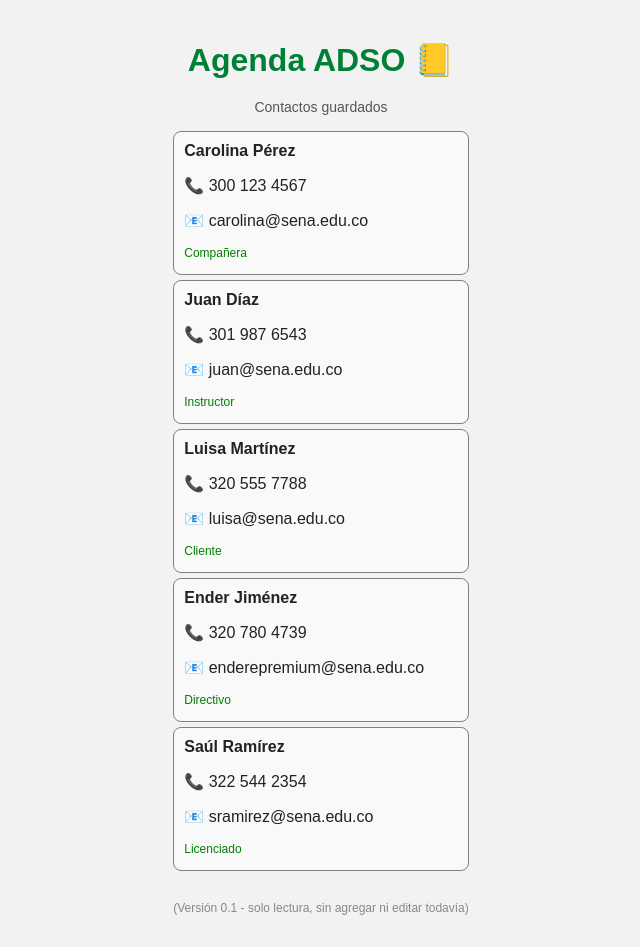
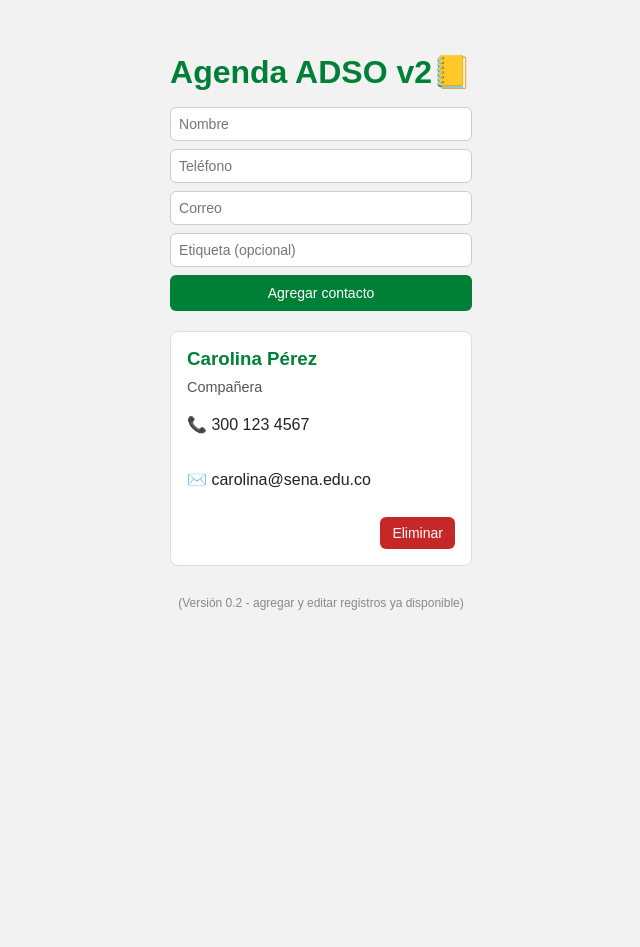
Before and after one commit to Serna-Sebastian-06/Agenda-ADSO, a React (Vite) app: page / in a window 1280 px wide. Shown: the whole page, without its empty margins (319-959 px from the left). After the commit the page ends 800 px from the top, so only its background shows below. Built offline with nearby package versions, Linux system fonts and the light colour scheme.

Commit message:
Cambios genereales de funcionamiento, como un formulario de registro y la capacidad de agregar y eliminar registros mediante su id

```diff
--- a/src/App.css
+++ b/src/App.css
@@ -57,3 +57,38 @@
   margin-top: 30px;
   color: #888;
 }
+
+.app-container { max-width: 520px; margin: 2rem auto; font-family: Arial, sans-serif; }
+.app-title { color:#008037; text-align:center; margin-bottom:1rem; }
+
+.form-contacto { display:flex; flex-direction:column; gap:8px; margin-bottom:20px; }
+.form-contacto input { padding:8px; border-radius:6px; border:1px solid #ccc; font-size:14px; }
+.form-contacto button { background:#008037; color:#fff; border:0; padding:10px; border-radius:6px; cursor:pointer; }
+.form-contacto button:hover { background:#006b2f; }
+
+.tarjeta-contacto { border:1px solid #ddd; border-radius:8px; padding:1rem; background:#fff; margin-bottom:.5rem; }
+.tarjeta-contacto h3 { color:#008037; margin:0 0 .3rem; }
+.btn-eliminar { margin-top:.15rem; background:#c62828; color:#fff; border:0; padding:.5rem .75rem; border-radius:6px; cursor:pointer; }
+.btn-eliminar:hover { background:#8e0000; }
+
+/* Espaciados dentro de la tarjeta */
+.tarjeta-contacto { display: flex; flex-direction: column; gap: 4px; }
+
+/* Estilo opcional para las líneas de datos */
+.tarjeta-contacto .dato { margin: 0; color: #333; }
+
+/* La etiqueta (rol) en su propia línea */
+.tarjeta-contacto .tag {
+  margin: 0;
+  color: #555;
+  font-size: 0.9rem;}
+
+  /* Contenedor del botón: lo empuja hacia la derecha y separa del contenido */
+.tarjeta-contacto .acciones {
+  margin-top: 8px;
+  display: flex;
+  justify-content: flex-end;
+}
+
+/* Si ya tenías margen en .btn-eliminar, puedes quitarlo */
+.btn-eliminar { margin-top: 0; }
--- a/src/App.jsx
+++ b/src/App.jsx
@@ -1,8 +1,10 @@
+import { useState } from "react";
 import "./App.css";
 import ContactoCard from "./components/ContactoCard";
+import FormularioContacto from "./components/FormularioContacto";
 export default function App() {
   // Esta es nuestra "base de datos" inicial quemada en el código
-  const contactos = [
+  const [contactos, setContactos] = useState([
     {
       id: 1,
       nombre: "Carolina Pérez",
@@ -10,54 +12,42 @@
       correo: "carolina@sena.edu.co",
       etiqueta: "Compañera",
     },
-    {
-      id: 2,
-      nombre: "Juan Díaz",
-      telefono: "301 987 6543",
-      correo: "juan@sena.edu.co",
-      etiqueta: "Instructor",
-    },
-    {
-      id: 3,
-      nombre: "Luisa Martínez",
-      telefono: "320 555 7788",
-      correo: "luisa@sena.edu.co",
-      etiqueta: "Cliente",
-    },
-    {
-      id: 4,
-      nombre: "Ender Jiménez",
-      telefono: "320 780 4739",
-      correo: "enderepremium@sena.edu.co",
-      etiqueta: "Directivo",
-    },
-    {
-      nombre: "Saúl Ramírez",
-      telefono: "322 544 2354",
-      correo: "sramirez@sena.edu.co",
-      etiqueta: "Licenciado",
-    },
-  ];
+  ]);
+
+  // Agregar
+  const agregarContacto = (nuevo) => {
+    setContactos((prev) => [...prev, { id: Date.now(), ...nuevo }]);
+  };
+
+  // Eliminar
+  const eliminarContacto = (id) => {
+    setContactos((prev) => prev.filter((c) => c.id !== id));
+  };
 
   return (
     <main className="app-container">
-      <h1 className="app-title">Agenda ADSO 📒</h1>
+      <h1 className="app-title">Agenda ADSO v2📒</h1>
 
-      <p className="app-subtitle">Contactos guardados</p>
+      <FormularioContacto onAgregar={agregarContacto}/>
 
+      <section className="lista-contactos">
       {/* Recorremos el arreglo contactos y pintamos una tarjeta por cada uno */}
       {contactos.map((c) => (
         <ContactoCard
           key={c.id} // key única para React
+          id={c.id} //id asignado a cada registro
           nombre={c.nombre} // prop nombre
           telefono={c.telefono} // prop telefono
           correo={c.correo} // prop correo
           etiqueta={c.etiqueta} // prop etiqueta (Cliente, Instructor, etc.)
+          onDelete={eliminarContacto} //prop que da la opción para eliminar registro
         />
       ))}
 
+      </section>
+
       <p className="app-nota">
-        (Versión 0.1 - solo lectura, sin agregar ni editar todavía)
+        (Versión 0.2 - agregar y editar registros ya disponible)
       </p>
     </main>
   );
--- a/src/components/ContactoCard.jsx
+++ b/src/components/ContactoCard.jsx
@@ -1,17 +1,28 @@
-export default function ContactoCard({ nombre, telefono, correo, etiqueta }) {
+export default function ContactoCard({
+  id,
+  nombre,
+  telefono,
+  correo,
+  etiqueta,
+  onDelete,
+}) {
   return (
-    <div className="card-contacto">
-      {/*Nombre del contacto en negrita*/}
-      <h3 className="card-nombre">{nombre}</h3>
+    <article className="tarjeta-contacto">
+      <h3>{nombre} </h3>
+      {etiqueta && <p className="tag">{etiqueta}</p>}
+      <p>📞 {telefono}</p>
+      {correo && <p>✉️ {correo}</p>}
 
-      {/*Teléfono*/}
-      <p clasName="card-linea">📞 {telefono}</p>
 
-      {/*Correo*/}
-      <p className="card-correo">📧 {correo}</p>
-
-      {/*Etiqueta adicional, si existe (por ejemplo: "Instructor", "Cliente", "Compañera")*/}
-      {etiqueta && <p className="card-etiqueta">{etiqueta}</p>}
-    </div>
+      <div className="acciones">
+        <button
+          type="button"
+          className="btn-eliminar"
+          onClick={() => onDelete(id)}
+        >
+          Eliminar
+        </button>
+      </div>
+    </article>
   );
 }
--- /dev/null
+++ b/src/components/FormularioContacto.jsx
@@ -0,0 +1,55 @@
+import { useState } from "react";
+
+export default function FormularioContacto({onAgregar}) {
+    const [form, setForm] = useState({
+        nombre:"",
+        correo:"",
+        telefono:"",
+        etiqueta:"",
+    });
+
+    const onChange = (e) => {
+        const {name, value} = e.target;
+        setForm((f) => ({...f, [name]: value }));
+    };
+
+    const onSubmit = (e) => {
+        e.preventDefault(); //evitar recargar
+        if (!form.nombre.trim() || !form.telefono.trim()) {
+            alert("Completa al menos Nombre y Teléfono");
+            return;
+        }
+        onAgregar(form); //App agrega id y actualiza la lista
+        setForm({nombre:"", correo:"", telefono:"", etiqueta:""}); //limpiar
+    };
+
+    return (
+        <form onSubmit={onSubmit} className="form-contacto">
+        <input
+        name="nombre"
+        placeholder="Nombre"
+        value={form.nombre}
+        onChange={onChange}
+        />
+        <input
+        name="telefono"
+        placeholder="Teléfono"
+        value={form.telefono}
+        onChange={onChange}
+        />
+        <input
+        name="correo"
+        placeholder="Correo"
+        value={form.correo}
+        onChange={onChange}
+      />
+      <input
+        name="etiqueta"
+        placeholder="Etiqueta (opcional)"
+        value={form.etiqueta}
+        onChange={onChange}
+      />
+      <button type="submit">Agregar contacto</button>
+      </form>
+        );
+}
```
